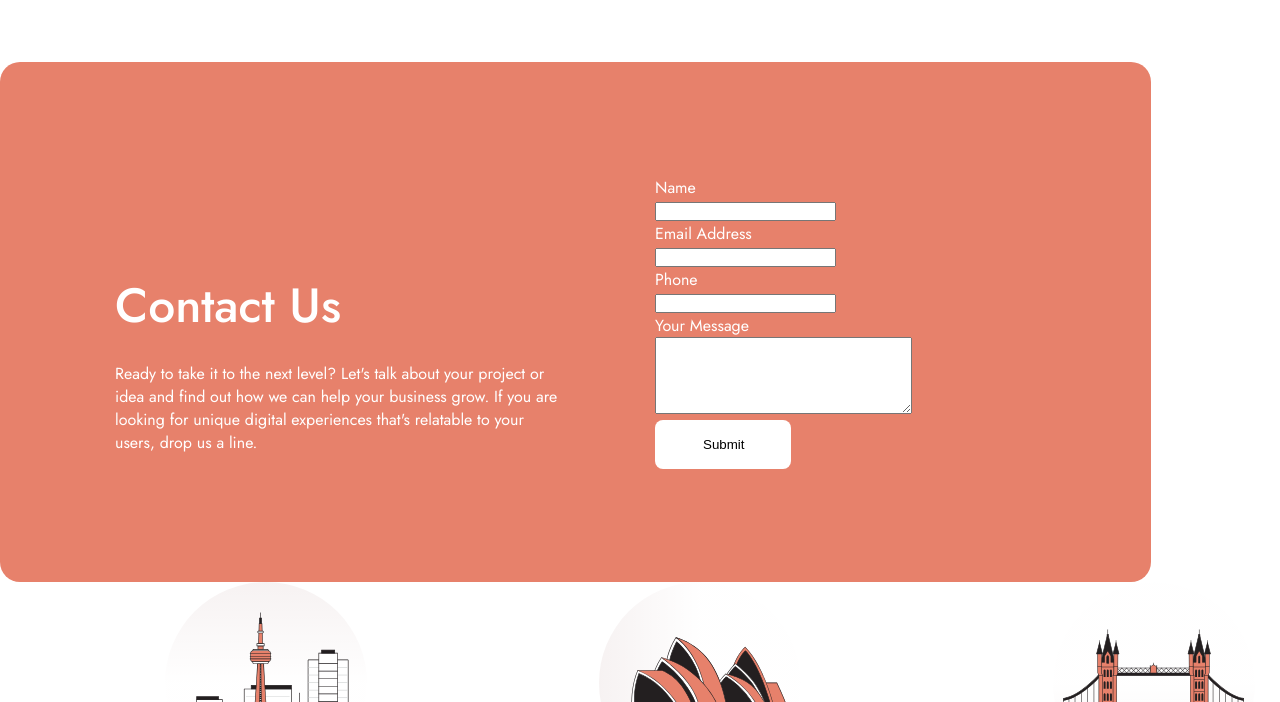
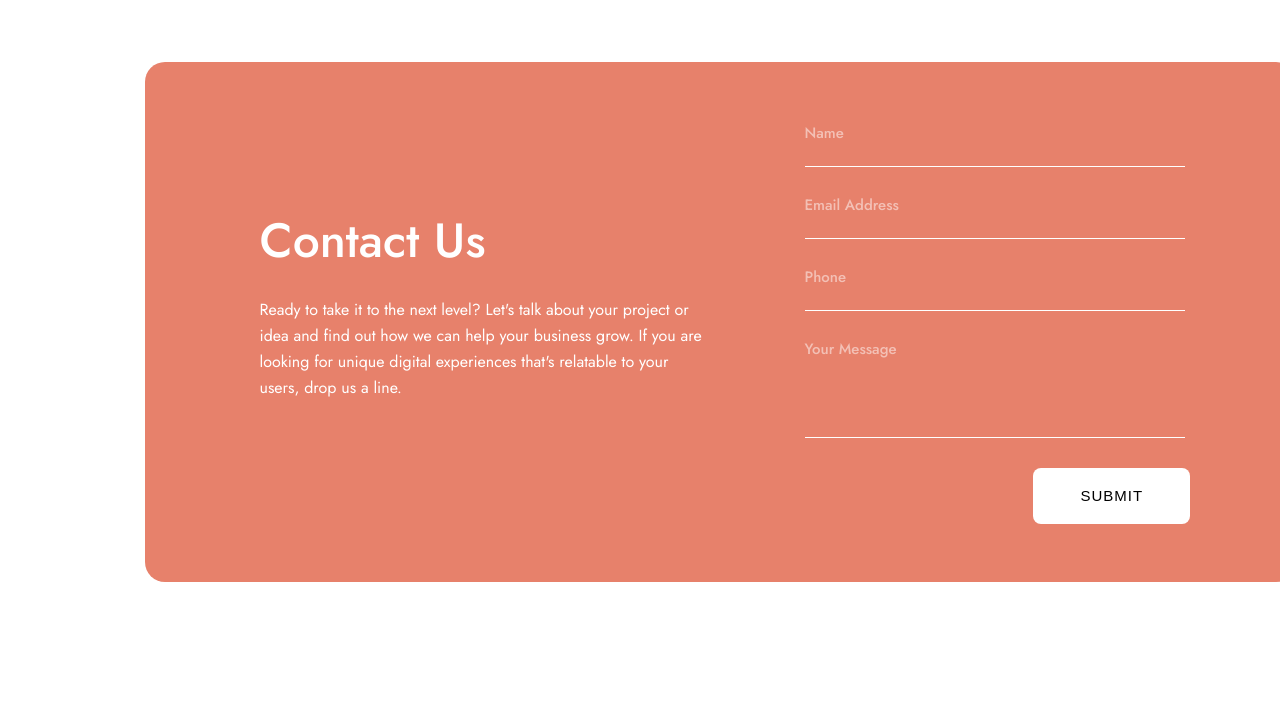
Before and after one commit to allaseau/designo, a plain HTML site: page mariya/contact.html in a window 1280 px wide. Shown: the part 98-800 px from the top of the page. Drawn offline with Linux system fonts and the light colour scheme.

Commit message:
add style contact

```diff
--- a/mariya/contact.html
+++ b/mariya/contact.html
@@ -29,7 +29,7 @@
           alt="Logo Designo"
           class="header__nav__img"
         />
-        </a>
+      </a>
       <nav>
         <ul class="header__nav__order">
           <li><a href="../about.html">OUR COMPANY</a></li>
@@ -53,19 +53,46 @@
           <form action="POST">
             <div>
               <label for="Name">Name</label><br />
-              <input name="name" type="text" required /> <br />
+              <input
+                name="name"
+                type="text"
+                required
+                oninvalid="this.setCustomValidity('Cant be empty')"
+                oninput="this.setCustomValidity('')"
+              />
+              <br />
               <label for="Email Address">Email Address</label><br />
-              <input name="email address" type="text" required /> <br />
+              <input
+                name="email address"
+                type="email"
+                required
+                oninvalid="this.setCustomValidity('Cant be empty')"
+                oninput="this.setCustomValidity('')"
+              />
+              <br />
               <label for="Phone">Phone</label><br />
-              <input name="phone" type="text" required /> <br />
+              <input
+                name="phone"
+                type="tel"
+                required
+                oninvalid="this.setCustomValidity('Cant be empty')"
+                oninput="this.setCustomValidity('')"
+              />
+              <br />
             </div>
             <div>
               <label for="Your Message">Your Message</label>
               <br />
-              <textarea name="your message" cols="30" rows="5"></textarea>
-              <br />
-              <button type="submit" value="Submit">Submit</button>
+              <textarea
+                name="your message"
+                cols="30"
+                rows="5"
+                required
+                oninvalid="this.setCustomValidity('Cant be empty')"
+                oninput="this.setCustomValidity('')"
+              ></textarea>
             </div>
+            <button type="submit" value="Submit">Submit</button>
           </form>
         </div>
       </section>
--- a/src/sass/_contact.scss
+++ b/src/sass/_contact.scss
@@ -1,4 +1,4 @@
-.section__form{
+.section__form {
   display: flex;
   background-color: $pink;
   border-radius: 20px;
@@ -7,30 +7,77 @@
   height: 480px;
   align-items: center;
   padding: 20px;
-  div{
-    h2{
+  margin: 0 auto 160px;
+  div {
+    h2 {
       width: 540px;
       height: 48px;
-      padding-top: 295px;
       padding-left: 95px;
       padding-bottom: 32px;
+      font-style: normal;
       font-weight: 500;
       font-size: 48px;
       line-height: 48px;
+      margin-top: 135px;
     }
-    p{
+    p {
       width: 445px;
       height: 104px;
-      padding-bottom: 191px;
-      padding-left: 95px;
+      margin-bottom: 161px;
+      margin-left: 95px;
+      margin-right: 100px;
+      font-style: normal;
+      font-weight: 400;
+      font-size: 16px;
+      line-height: 26px;
     }
   }
 
-  button {
-    padding: 17px 47px 17px 48px;
-    background-color: $white;
-    border-radius: 8px;
-    border: none;
+  form {
+    label {
+      opacity: 0.5;
+      font-style: normal;
+      font-weight: 500;
+      font-size: 15px;
+      line-height: 26px;
+    }
+    input {
+      width: 380px;
+      margin-bottom: 25px;
+      border: none;
+      border-bottom: 1px solid $white;
+      background-color: rgba(255, 255, 255, 0);
+      &:focus {
+        outline: none;
+      }
+      color: $white;
+    }
+    textarea {
+      width: 380px;
+      border: none;
+      border-bottom: 1px solid $white;
+      background-color: rgba(255, 255, 255, 0);
+      resize: none;
+      &:focus {
+        outline: none;
+      }
+    }
+    button {
+      padding: 17px 47px 17px 48px;
+      margin-left: 228px;
+      margin-right: 96px;
+      margin-top: 24px;
+      background-color: $white;
+      border-radius: 8px;
+      border: none;
+      text-transform: uppercase;
+      font-style: normal;
+      font-weight: 500;
+      font-size: 15px;
+      line-height: 22px;
+      text-align: center;
+      letter-spacing: 1px;
+    }
   }
 }
 .footer__contact {
```
Also changed, not shown: src/css/style.css, src/css/style.min.css, 2 other files.
